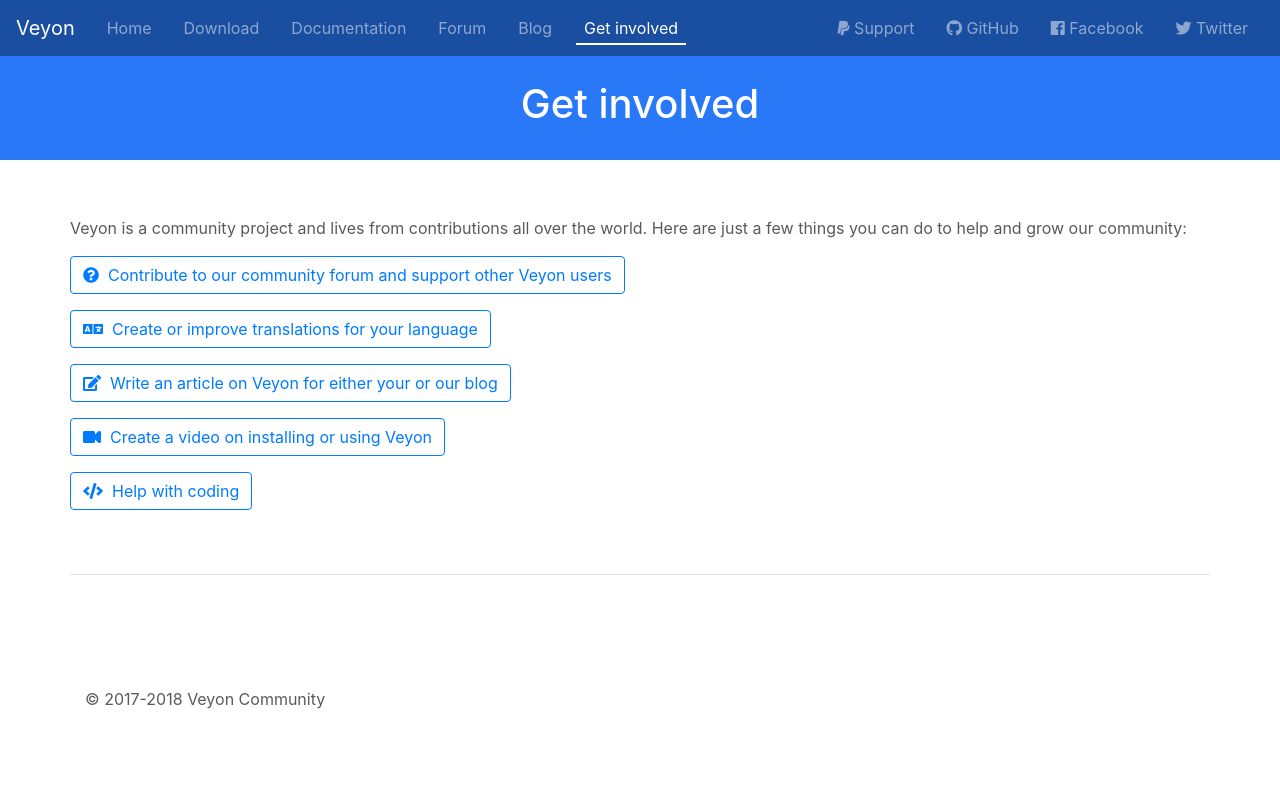
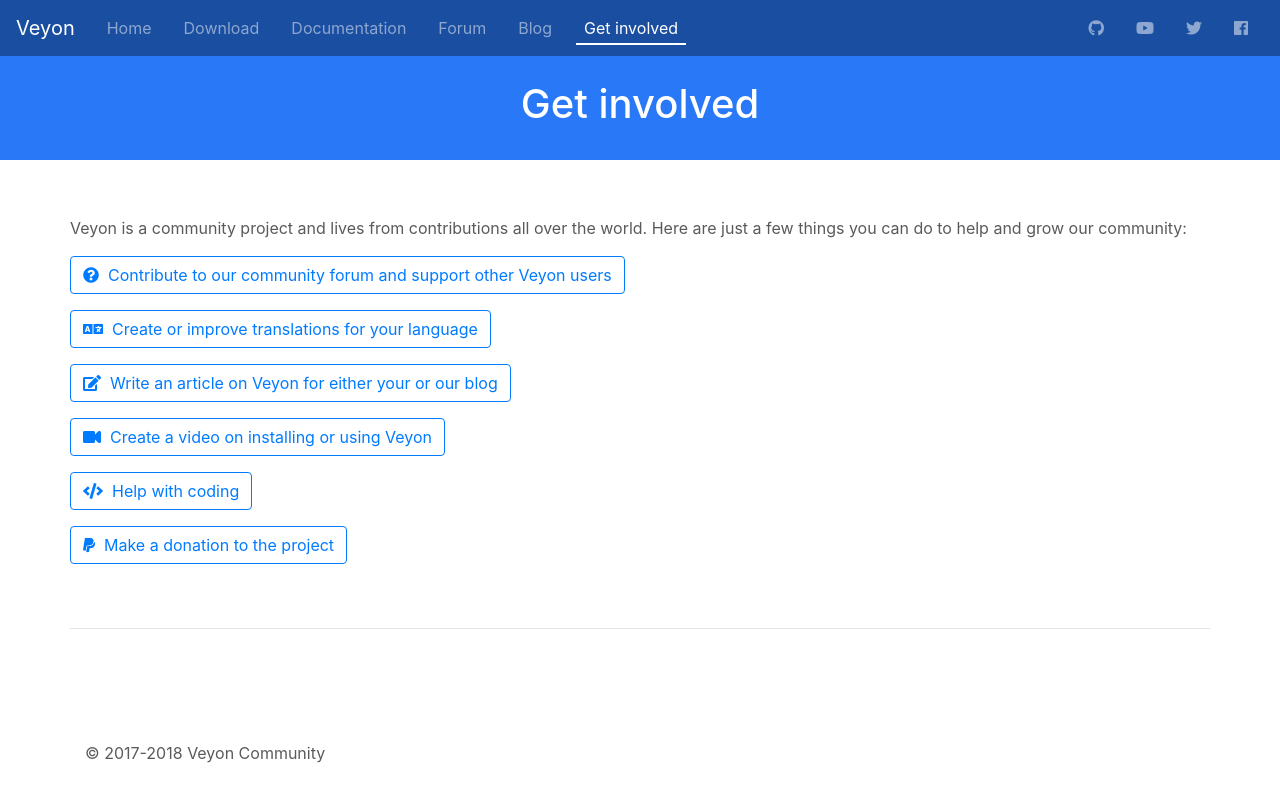
Before and after one commit to bowo93/pages, a Jekyll site: the page built from get-involved.html, in a window 1280 px wide. Shown: the top 802 px of the page. Built offline with Jekyll 4.4.1, drawn with Linux system fonts in a browser that asks for light colours.

Commit message:
header: update external profile links

```diff
--- a/_includes/header.html
+++ b/_includes/header.html
@@ -15,10 +15,10 @@
         <li class="nav-item"><a class="nav-link {% if page.navid == 'get-involved' %} active nav-link-active {% endif %}" href="{{ "/get-involved/" | prepend: site.baseurl }}">Get involved</a></li>
       </ul>
       <ul class="navbar-nav ml-auto justify-content-end">
-        <li class="nav-item"><a class="nav-link" href="https://www.paypal.com/cgi-bin/webscr?item_name=Donation+to+Veyon+-+Virtual+Eye+On+Networks&cmd=_donations&business=donate%40veyon.io" target="_blank"><i class="fab fa-paypal"></i>&nbsp;Support</a></li>
-        <li class="nav-item"><a class="nav-link" href="https://github.com/veyon/veyon/" target="_blank"><i class="fab fa-github"></i>&nbsp;GitHub</a></li>
-        <li class="nav-item"><a class="nav-link" href="https://facebook.com/veyon.io/" target="_blank"><i class="fab fa-facebook"></i>&nbsp;Facebook</a></li>
-        <li class="nav-item"><a class="nav-link" href="https://twitter.com/veyon_io" target="_blank"><i class="fab fa-twitter"></i>&nbsp;Twitter</a></li>
+        <li class="nav-item"><a class="nav-link" href="https://github.com/veyon/veyon/" target="_blank"><i class="fab fa-github"></i></a></li>
+        <li class="nav-item"><a class="nav-link" href="https://www.youtube.com/channel/UC6TO8hXkfxXPIaAknvPXeNA" target="_blank"><i class="fab fa-youtube"></i></a></li>
+        <li class="nav-item"><a class="nav-link" href="https://twitter.com/veyon_io" target="_blank"><i class="fab fa-twitter"></i></a></li>
+        <li class="nav-item"><a class="nav-link" href="https://facebook.com/veyon.io/" target="_blank"><i class="fab fa-facebook"></i></a></li>
       </ul>
     </div>
   </nav>
--- a/get-involved.html
+++ b/get-involved.html
@@ -14,6 +14,7 @@
     <p><a class="btn btn-outline-primary" href="/blog/"><i class="fas fa-edit"></i>&nbsp;&nbsp;Write an article on Veyon for either your or our blog</a></p>
     <p><a class="btn btn-outline-primary" href="https://youtube.com"><i class="fa fa-video"></i>&nbsp;&nbsp;Create a video on installing or using Veyon</a></p>
     <p><a class="btn btn-outline-primary" href="https://github.com/veyon/veyon"><i class="fa fa-code"></i>&nbsp;&nbsp;Help with coding</a></p>
+    <p><a class="btn btn-outline-primary" href="https://www.paypal.com/cgi-bin/webscr?item_name=Donation+to+Veyon+-+Virtual+Eye+On+Networks&cmd=_donations&business=donate%40veyon.io"><i class="fab fa-paypal"></i>&nbsp;&nbsp;Make a donation to the project</a></p>
     <hr class="featurette-divider">
   </div>
 </main>
```
